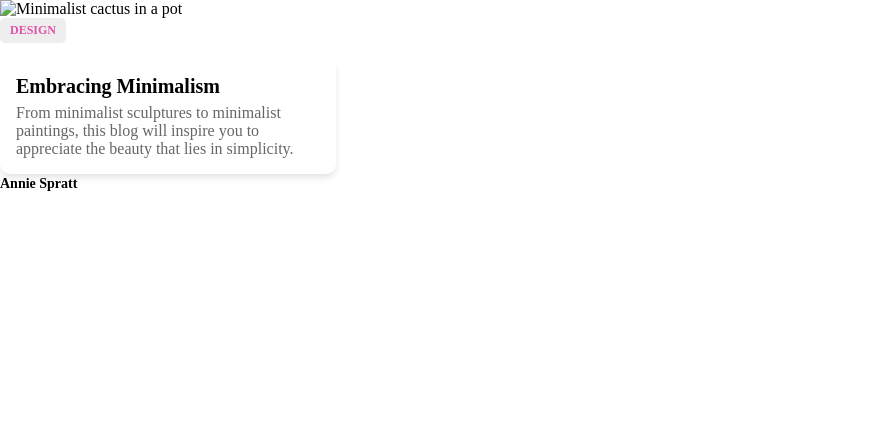
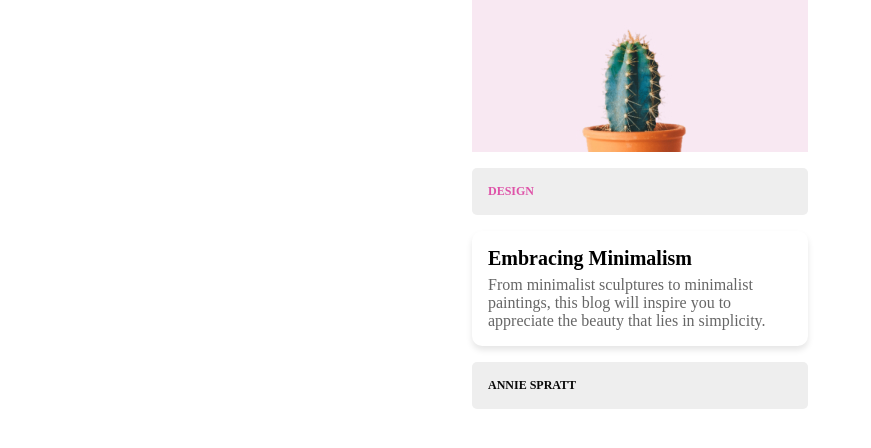
Before and after one commit to terry-stang92/cactus, a plain HTML site: page index.html in a window 1280 px wide. Shown: the whole page, without its empty margins (0-871 px from the left). Drawn offline with Linux system fonts and the light colour scheme.

Commit message:
Add files via upload

```diff
--- a/index.html
+++ b/index.html
@@ -18,7 +18,7 @@
 
 
   </head>
-  <img src="cactus.jpg" alt="Minimalist cactus in a pot">
+  <img src="Cactus.jpg" alt="Minimalist cactus in a pot">
 
   <body>
     <div>
--- a/style.css
+++ b/style.css
@@ -1,66 +1,24 @@
 * {
-    margin: 0;
-    padding: 0;
+    margin: auto;
+    padding: auto;
     box-sizing: border-box;
     align-items: center;
   }
 
-  body {
-    height: 100vh;
-  }
-
-  .author-info {
-    font-size: 14px;
-    text-align: center;
-    margin-top: 16px;
-    color: rgb(55, 65, 81);
-  }
-
-  .author-info a {
-    text-decoration: none;
-  }
-
-
- .blog img {
-    width: 300px;  /* Makes it fit inside the card */
-    height: auto; /* Keeps the aspect ratio */
-    max-height: 200px; /* Limits height so it's not too big */
-    border-radius: 10px; /* Smooth edges */
-    object-fit: cover; /* Crops excess areas while keeping focus */
-    display: block; /* Ensures it behaves like a block element */
-    margin: 0 auto; /* Centers the image in the card */
-  }
 
 
   .blog-card {
-    width: 336px; /* Ancho exacto según el diseño */
+    width: 336px;
     padding: 16px;
     background: white;
     border-radius: 10px;
     box-shadow: 0px 4px 6px rgba(0, 0, 0, 0.1);
-    text-align: left; /* Alineación correcta */
+    text-align: left;
 }
 
-.blog-card img {
 
-    width: 100%;
-    height: auto;
-    max-height: 152px; /* Tamaño del diseño */
-    border-radius: 10px;
-    object-fit: cover;
-}
 
-.tag {
-  display: inline-block;
-  background-color: #eee;
-  color: #333;
-  font-size: 12px;
-  font-weight: bold;
-  padding: 6px 10px;
-  border-radius: 5px;
-  text-transform: uppercase;
-  margin-bottom: 16px;
-}
+
 
 h2 {
     font-size: 20px;
@@ -73,14 +31,25 @@ p {
 }
 
 .author {
-    font-size: 14px;
-    font-weight: bold;
-    margin-top: 20px;
+  display: block;
+  background-color: #eee;
+  color: #090909;
+  font-size: 12px;
+  font-weight: bold;
+  padding: 5px 10px;
+  border-radius: 5px;
+  text-transform: uppercase;
+  text-align: left;
+  margin: auto;
+  margin-bottom: 16px;
+  margin-top: 16px;
+  width: 336px;
+  padding: 16px;
 }
 
 
 .tag {
-  display: inline-block;
+  display: block;
   background-color: #eee;
   color: #de53a8;
   font-size: 12px;
@@ -89,4 +58,16 @@ p {
   border-radius: 5px;
   text-transform: uppercase;
   text-align: left;
+  margin: auto;
+  margin-bottom: 16px;
+  margin-top: 16px;
+  width: 336px;
+  padding: 16px;
 }
+img {
+    width: auto;
+    height: auto;
+    max-height: 152px;
+    object-fit: right;
+    display: block;
+}
```
Also changed, not shown: Cactus.jpg (added).
